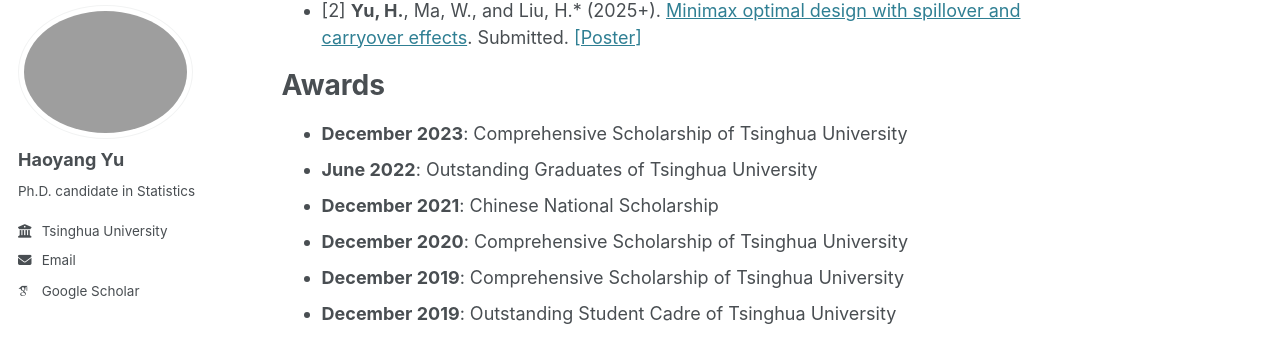
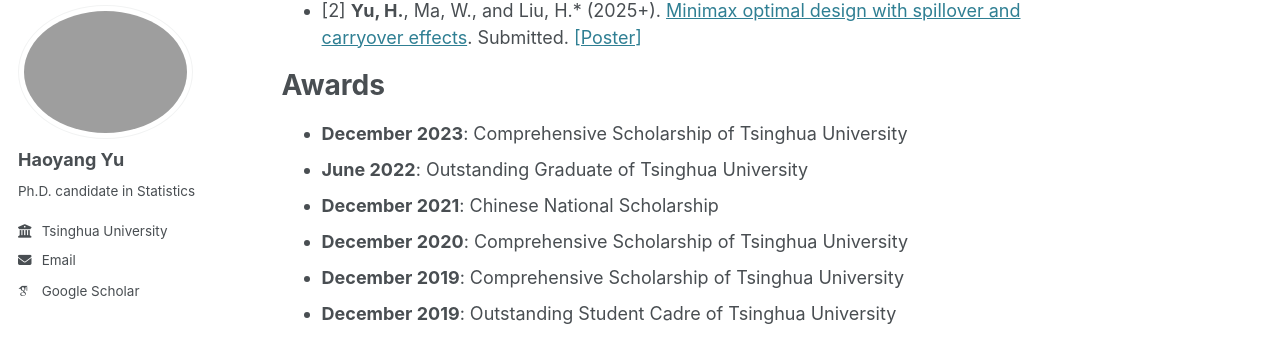
Before and after one commit to yu-hao-yang/yu-hao-yang.github.io, a Jekyll site: the page built from _pages/about.md, in a window 1280 px wide and 900 px high, scrolled down 501 px. Shown: the part 101-447 px from the top of the window. Built offline with Jekyll 4.4.1, drawn with Linux system fonts in a browser that asks for light colours; some web fonts are replaced.

Commit message:
Update about.md

```diff
--- a/_pages/about.md
+++ b/_pages/about.md
@@ -27,7 +27,7 @@ Working Papers
 Awards
 ======
 * **December 2023**: Comprehensive Scholarship of Tsinghua University
-* **June 2022**: Outstanding Graduates of Tsinghua University
+* **June 2022**: Outstanding Graduate of Tsinghua University
 * **December 2021**: Chinese National Scholarship
 * **December 2020**: Comprehensive Scholarship of Tsinghua University
 * **December 2019**: Comprehensive Scholarship of Tsinghua University
```
